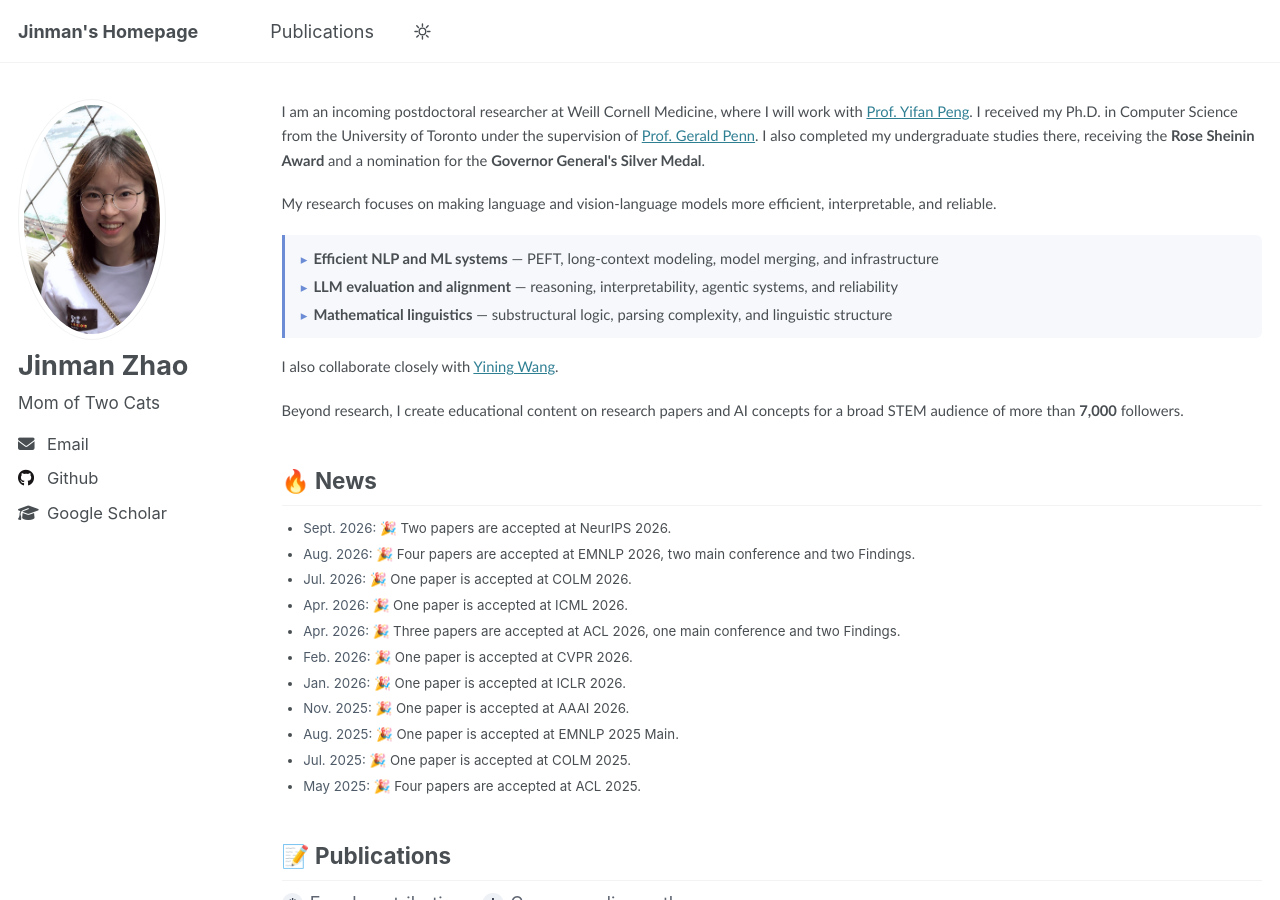
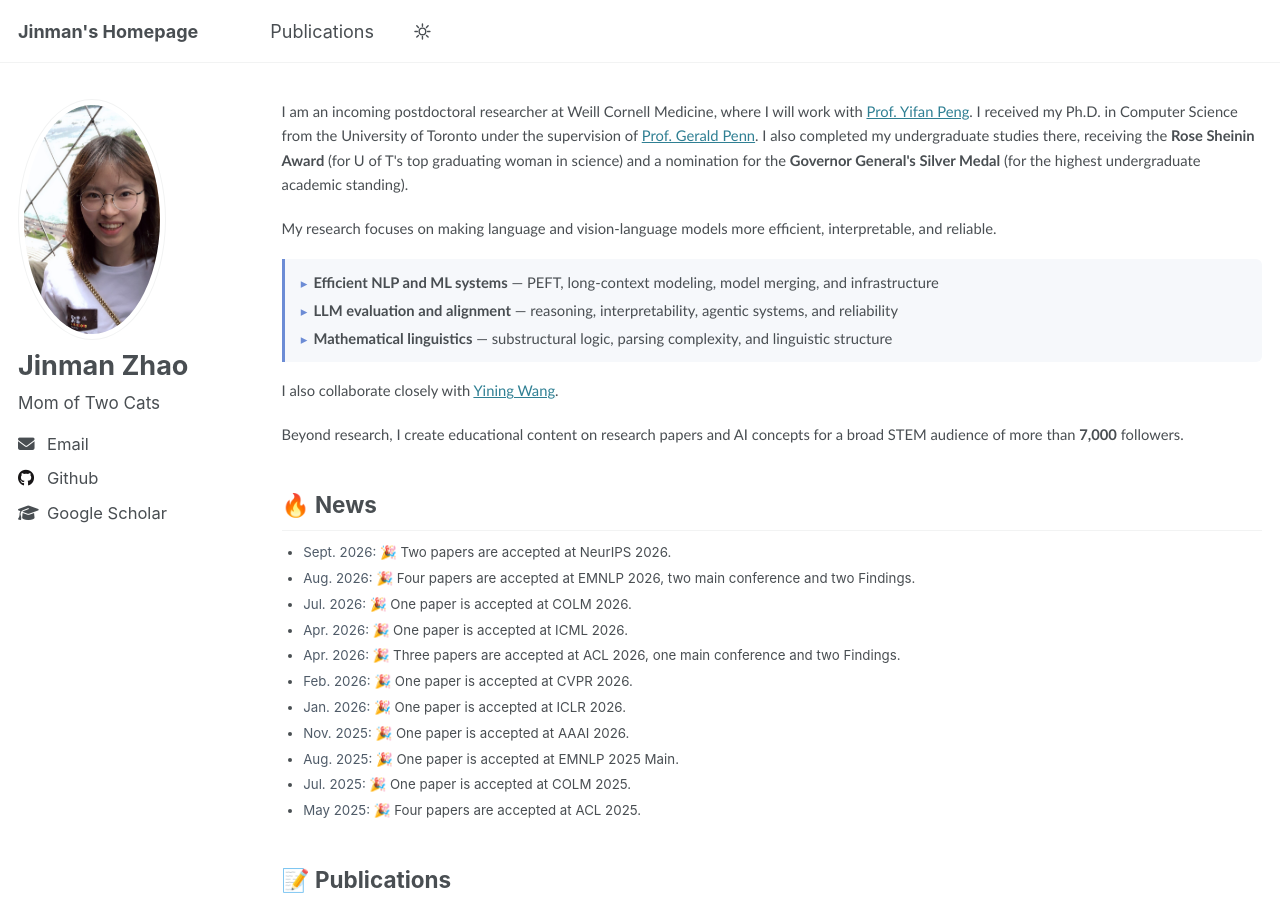
Before and after one commit to zhaojinm/zhaojinm.github.io, a Jekyll site: the page built from _pages/about.md, in a window 1280 px wide and 900 px high. Built offline with Jekyll 4.4.1, drawn with Linux system fonts in a browser that asks for light colours.

Commit message:
Clarify undergraduate award descriptions

```diff
--- a/_pages/about.md
+++ b/_pages/about.md
@@ -13,8 +13,9 @@ redirect_from:
     <a href="https://pengyifan.com/">Prof. Yifan Peng</a>.
     I received my Ph.D. in Computer Science from the University of Toronto under the supervision of
     <a href="https://www.cs.toronto.edu/~gpenn/">Prof. Gerald Penn</a>. I also completed my
-    undergraduate studies there, receiving the <strong>Rose Sheinin Award</strong> and a nomination for the
-    <strong>Governor General's Silver Medal</strong>.
+    undergraduate studies there, receiving the <strong>Rose Sheinin Award</strong>
+    (for U of T's top graduating woman in science) and a nomination for the
+    <strong>Governor General's Silver Medal</strong> (for the highest undergraduate academic standing).
   </p>
 
   <p>My research focuses on making language and vision-language models more efficient, interpretable, and reliable.</p>
```
